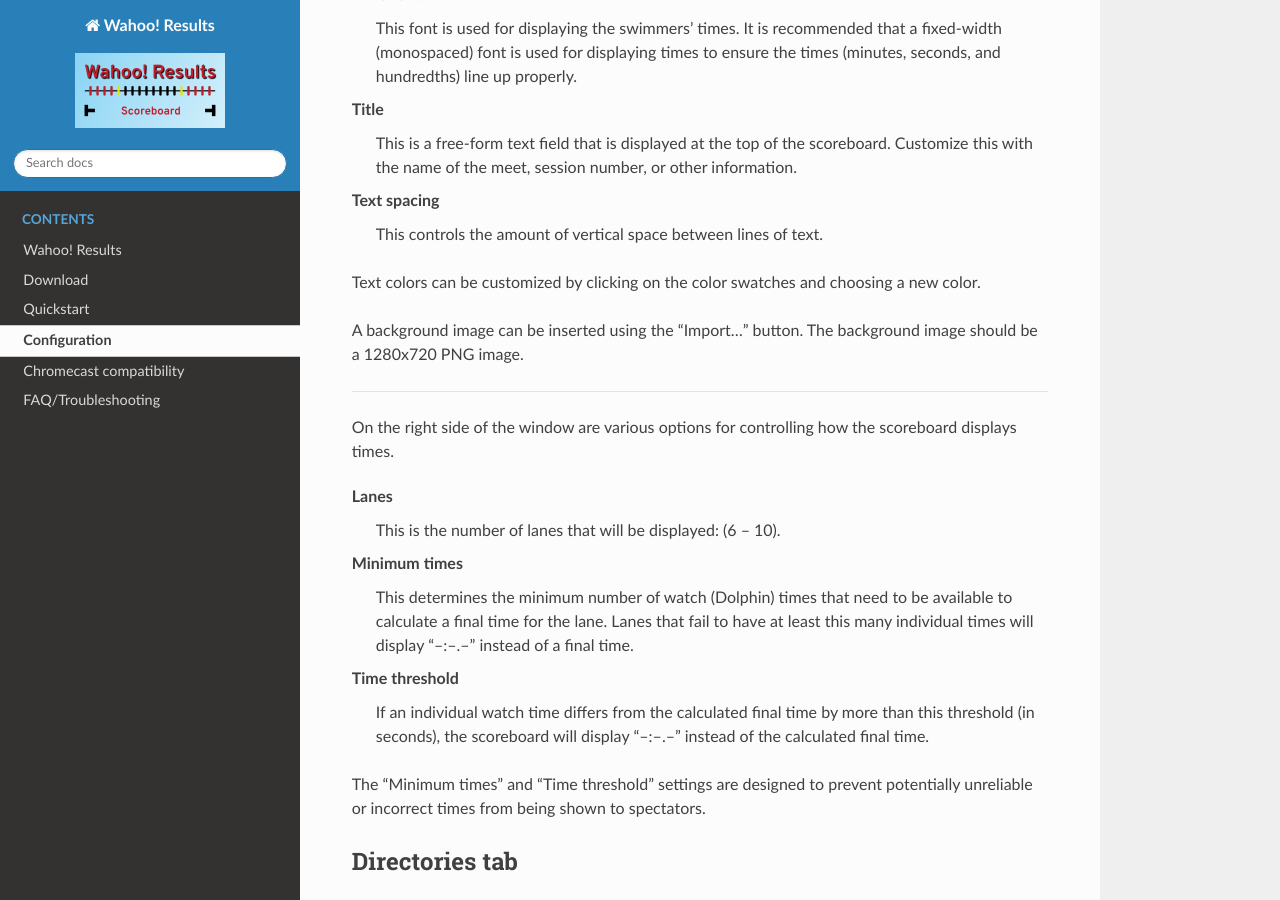
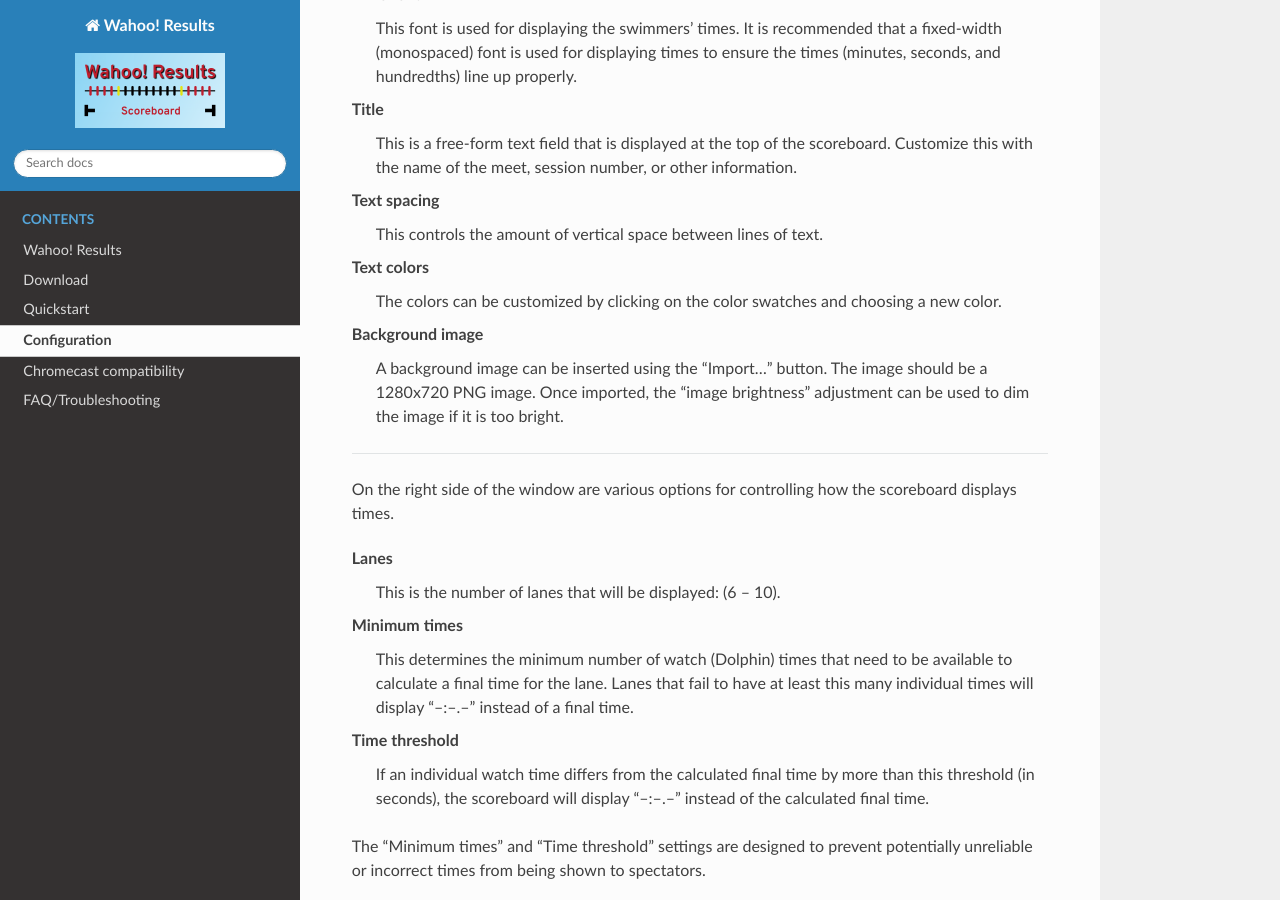
Before and after one commit to JohnStrunk/wahoo-results, a Sphinx documentation site: the page built from docs/configuration.rst, in a window 1280 px wide and 900 px high, scrolled down 1179 px. Built offline with Sphinx 7.4.7 and the Read the Docs theme 2.0.0, drawn with Linux system fonts in a browser that asks for light colours; comment, search, counter and statistics services are not loaded.

Commit message:
Add documentation for bg image brightness
Signed-off-by: John Strunk <john.strunk@gmail.com>

```diff
--- a/docs/configuration.rst
+++ b/docs/configuration.rst
@@ -48,12 +48,13 @@ Title
     other information.
 Text spacing
     This controls the amount of vertical space between lines of text.
-
-Text colors can be customized by clicking on the color swatches and choosing a
-new color.
-
-A background image can be inserted using the "Import..." button. The
-background image should be a 1280x720 PNG image.
+Text colors
+    The colors can be customized by clicking on the color swatches and choosing
+    a new color.
+Background image
+    A background image can be inserted using the "Import..." button. The image
+    should be a 1280x720 PNG image. Once imported, the "image brightness"
+    adjustment can be used to dim the image if it is too bright.
 
 -----
 
```
Also changed, not shown: docs/media/wr-config.png.
